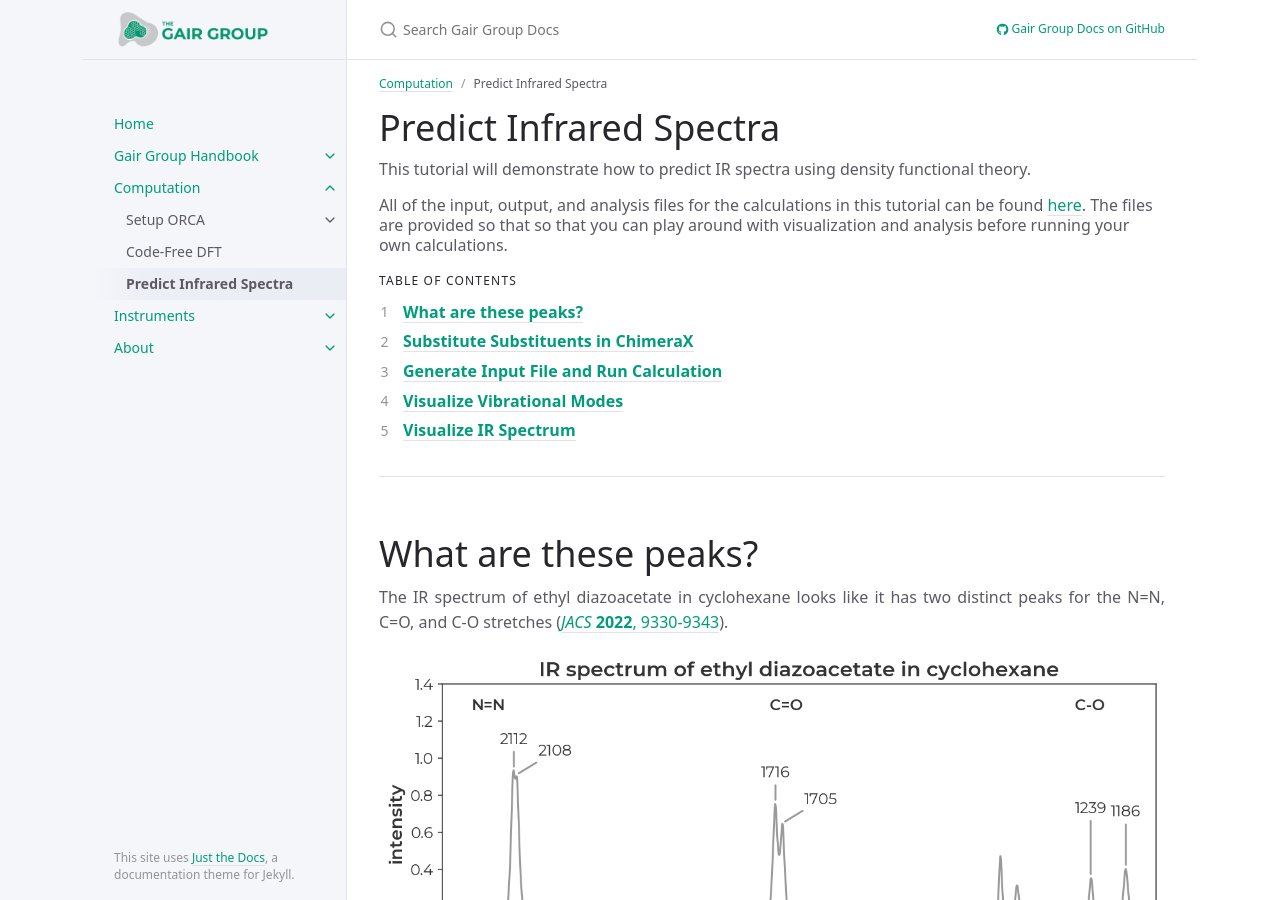
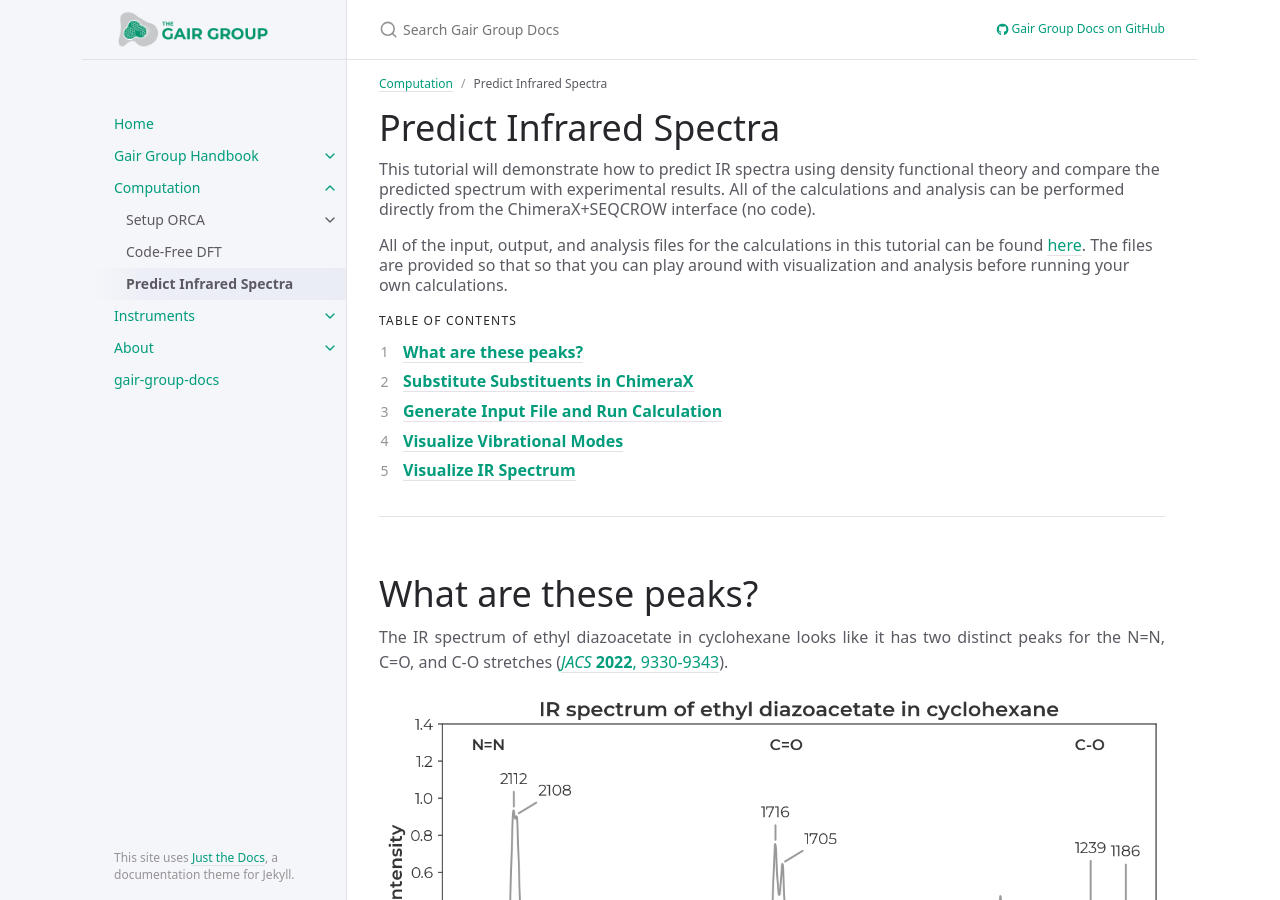
Before and after one commit to joegair/gair-group-docs, a Jekyll site: the page built from page/computation/diazo_ir.md, in a window 1280 px wide and 900 px high. Built offline with Jekyll 4.4.1, drawn with Linux system fonts in a browser that asks for light colours.

Commit message:
fix typo in diazo ir data

```diff
--- a/page/computation/diazo_ir.md
+++ b/page/computation/diazo_ir.md
@@ -13,7 +13,7 @@
 {: .no_toc }
 
 
-This tutorial will demonstrate how to predict IR spectra using density functional theory.
+This tutorial will demonstrate how to predict IR spectra using density functional theory and compare the predicted spectrum with experimental results. All of the calculations and analysis can be performed directly from the ChimeraX+SEQCROW interface (no code).
 {: .fs-6 .fw-300 .text-jusify}
 
 All of the input, output, and analysis files for the calculations in this tutorial can be found [here](https://github.com/joegair/gair-group-docs/tree/main/assets/data/computation/diazo-ir/). The files are provided so that so that you can play around with visualization and analysis before running your own calculations.
```
Also changed, not shown: drafts/README.md (added, +6 -0 lines), page/computation/Code-Free-DFT.md (+1 -1 lines), assets/data/computation/diazo-ir/EDA_FTIR_Neat_CyH.csv (renamed from assets/data/computation/diazo_ir/EDA_FTIR_Neat_CyH.csv), assets/data/computation/diazo-ir/EDA_anti_scale.csv (renamed from assets/data/computation/diazo_ir/EDA_anti_scale.csv), assets/data/computation/diazo-ir/EDA_from_aaron.csv (renamed from assets/data/computation/diazo_ir/EDA_from_aaron.csv), assets/data/computation/diazo-ir/EDA_syn_scale.csv (renamed from assets/data/computation/diazo_ir/EDA_syn_scale.csv), 18 other files.
